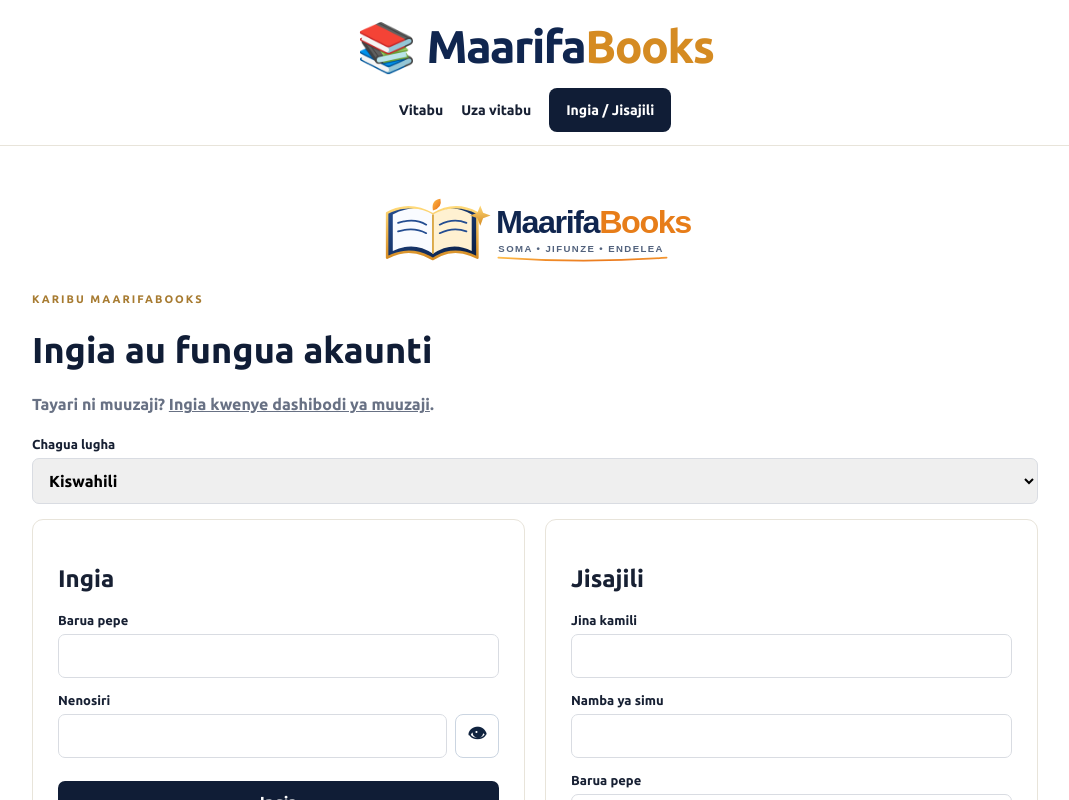
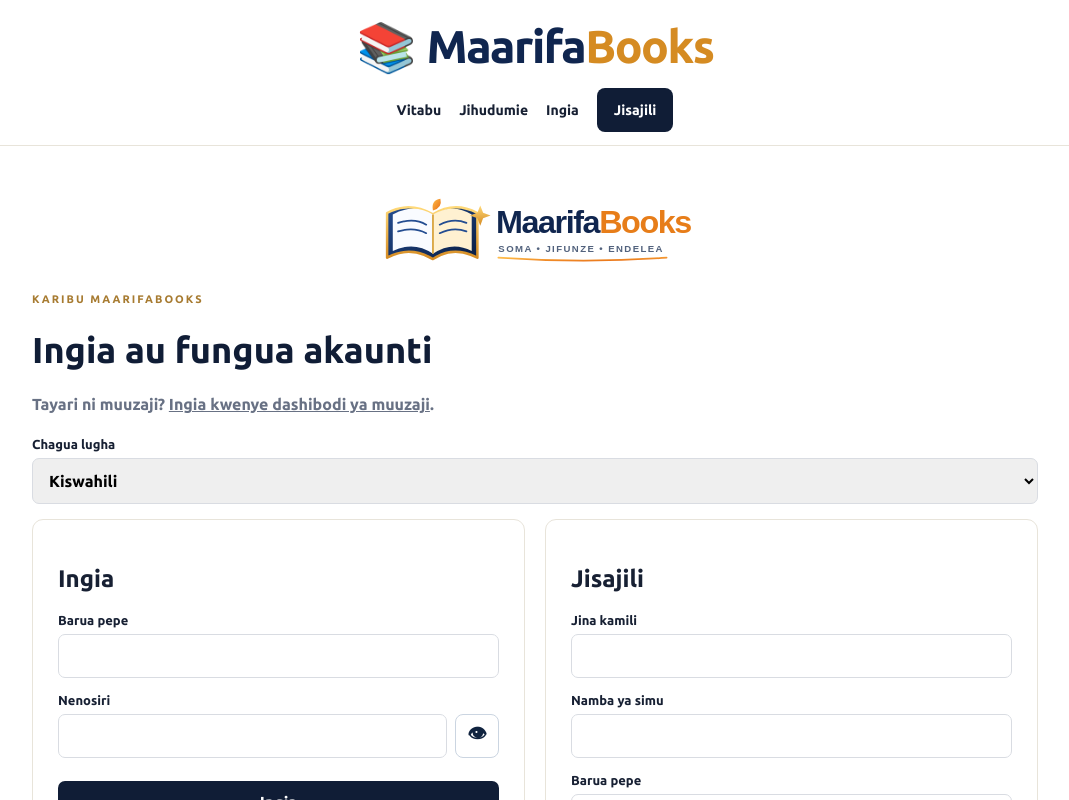
Before and after one commit to baruatata/Maarifa-books, a Next.js app: page /ingia in a window 1280 px wide. Shown: the top 800 px of the page, without its empty margins (105-1174 px from the left). Built offline with nearby package versions, Linux system fonts and the light colour scheme; no server answers.

Commit message:
Add customer Jihudumie navigation
Show Jihudumie to visitors and direct them to sign in or register before accessing customer self-service. Keep customer account menu and signup navigation.

```diff
--- a/app/globals.css
+++ b/app/globals.css
@@ -475,3 +475,16 @@ body{background:#fff!important;color:#172033!important}
 .reader-back-to-top-label{font-size:10px;font-weight:700;line-height:1}
 .reader-back-to-top:focus-visible{outline:3px solid #f0b429;outline-offset:3px}
 @media(hover:hover){.reader-back-to-top:hover{background:#254879}}
+
+
+/* Customer account menu */
+.site-header nav .account-menu{position:relative;display:inline-block;color:inherit;font-size:14px;font-weight:700}
+.site-header nav .account-menu summary{min-height:44px;display:flex;align-items:center;gap:7px;cursor:pointer;list-style:none}
+.site-header nav .account-menu summary::-webkit-details-marker{display:none}
+.site-header nav .account-menu summary::after{content:"▾";font-size:11px}
+.site-header nav .account-menu-panel{position:absolute;z-index:50;right:0;top:calc(100% + 8px);min-width:190px;padding:8px;background:#fff;border:1px solid #e8e4da;border-radius:12px;box-shadow:0 12px 30px rgba(16,29,54,.16);display:grid;gap:2px;color:#172033}
+.site-header nav .account-menu-panel>a,.site-header nav .account-menu-panel button{display:flex;align-items:center;width:100%;min-height:42px;padding:9px 12px;border:0;border-radius:8px;background:transparent;color:#172033;text-align:left;text-decoration:none;font:inherit;cursor:pointer}
+.site-header nav .account-menu-panel>a:hover,.site-header nav .account-menu-panel button:hover{background:#f4f1e9}
+.site-header nav .account-menu-panel form{margin:0}
+.site-header nav .nav-login{font-weight:700}
+@media(max-width:650px){.site-header nav .account-menu{font-size:12px}.site-header nav .account-menu-panel{right:0;min-width:170px}}
--- a/components/auth-forms.tsx
+++ b/components/auth-forms.tsx
@@ -23,7 +23,7 @@ export function AuthForms({ error, success, next }: { error?: string; success?:
         <PasswordField name="password" label={en ? "Password" : "Nenosiri"} />
         <button className="btn">{en ? "Log in" : "Ingia"}</button>
       </form>
-      <form className="panel form" action={signUp}><input type="hidden" name="next" value={next || ""}/>
+      <form id="jisajili" className="panel form" action={signUp}><input type="hidden" name="next" value={next || ""}/>
         <h2>{en ? "Create an account" : "Jisajili"}</h2>
         <div className="field"><label htmlFor="full-name">{en ? "Full name" : "Jina kamili"}</label><input id="full-name" name="full_name" autoComplete="name" required /></div>
         <div className="field"><label htmlFor="phone">{en ? "Phone number" : "Namba ya simu"}</label><input id="phone" name="phone" type="tel" autoComplete="tel" /></div>
--- a/components/site-header.tsx
+++ b/components/site-header.tsx
@@ -1,4 +1,5 @@
 import Link from "next/link";
+import { signOut } from "@/app/auth/actions";
 import { createClient } from "@/lib/supabase/server";
 
 export async function SiteHeader() {
@@ -21,9 +22,31 @@ export async function SiteHeader() {
       </Link>
       <nav aria-label="Menyu kuu">
         <Link href="/#vitabu">Vitabu</Link>
-        <Link href={sellerApproved ? "/dashboard/kitabu" : "/wauzaji"}>{sellerApproved ? "Pakia kitabu" : "Uza vitabu"}</Link>
-        {user && profile?.role === "buyer" && <Link href="/dashboard/jihudumie">Jihudumie</Link>}
-        <Link className="nav-cta" href={user ? "/dashboard" : "/ingia"}>{user ? (profile?.role === "admin" ? "Admin" : "Dashibodi") : "Ingia / Jisajili"}</Link>
+        {user ? (
+          <>
+            {profile?.role === "buyer" && <Link href="/dashboard/jihudumie">Jihudumie</Link>}
+            {profile?.role !== "buyer" && <Link href={sellerApproved ? "/dashboard/kitabu" : "/wauzaji"}>{sellerApproved ? "Pakia kitabu" : "Uza vitabu"}</Link>}
+            {profile?.role === "admin" ? (
+              <Link className="nav-cta" href="/admin">Admin</Link>
+            ) : (
+              <details className="account-menu">
+                <summary>Akaunti yangu</summary>
+                <div className="account-menu-panel">
+                  <Link href="/dashboard">Dashibodi</Link>
+                  {profile?.role === "buyer" && <Link href="/dashboard/jihudumie">Jihudumie</Link>}
+                  {sellerApproved && <Link href="/dashboard/kitabu">Pakia kitabu</Link>}
+                  <form action={signOut}><button type="submit">Toka</button></form>
+                </div>
+              </details>
+            )}
+          </>
+        ) : (
+          <>
+            <Link href="/ingia?next=%2Fdashboard%2Fjihudumie">Jihudumie</Link>
+            <Link className="nav-login" href="/ingia">Ingia</Link>
+            <Link className="nav-cta" href="/ingia#jisajili">Jisajili</Link>
+          </>
+        )}
       </nav>
     </header>
   );
```
